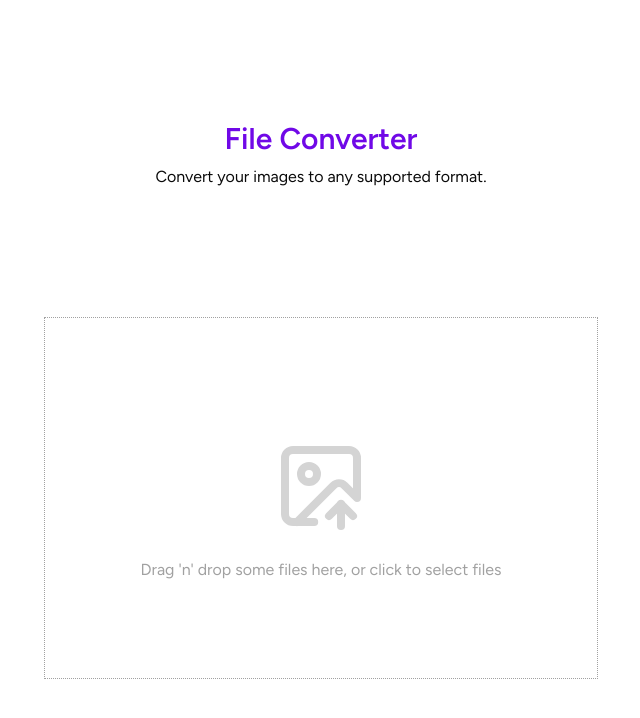
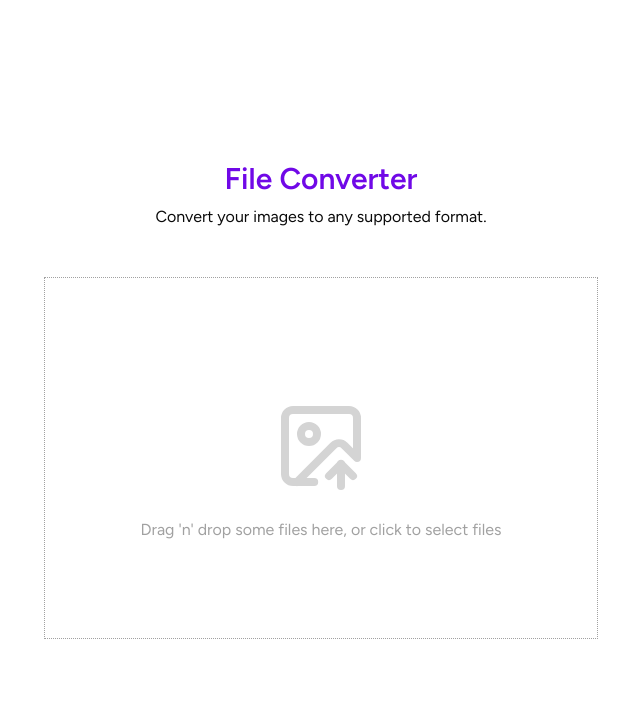
Before and after one commit to salman9802/image2image, a Next.js app: page /convert in a window 1280 px wide. Shown: the top 718 px of the page, without its empty margins (319-959 px from the left). Built offline with nearby package versions, Linux system fonts and the light colour scheme.

Commit message:
refactor: improve `/convert` page UI

```diff
--- a/app/convert/page.tsx
+++ b/app/convert/page.tsx
@@ -79,7 +79,7 @@ export default function Page() {
   // }
 
   return (
-    <div className="py-24 w-11/12 max-w-xl  min-h-screen mx-auto flex flex-col justify-center items-center gap-y-32 md:max-w-2xl lg:max-w-3xl">
+    <div className="py-24 w-11/12 max-w-xl  min-h-screen mx-auto flex flex-col justify-center items-center gap-y-12 md:max-w-2xl lg:max-w-3xl">
       <div className="flex flex-col gap-2 items-center">
         <h1 className="font-semibold text-primary text-xl md:text-2xl lg:text-3xl">File Converter</h1>
         <p>Convert your images to any supported format.</p>
```
